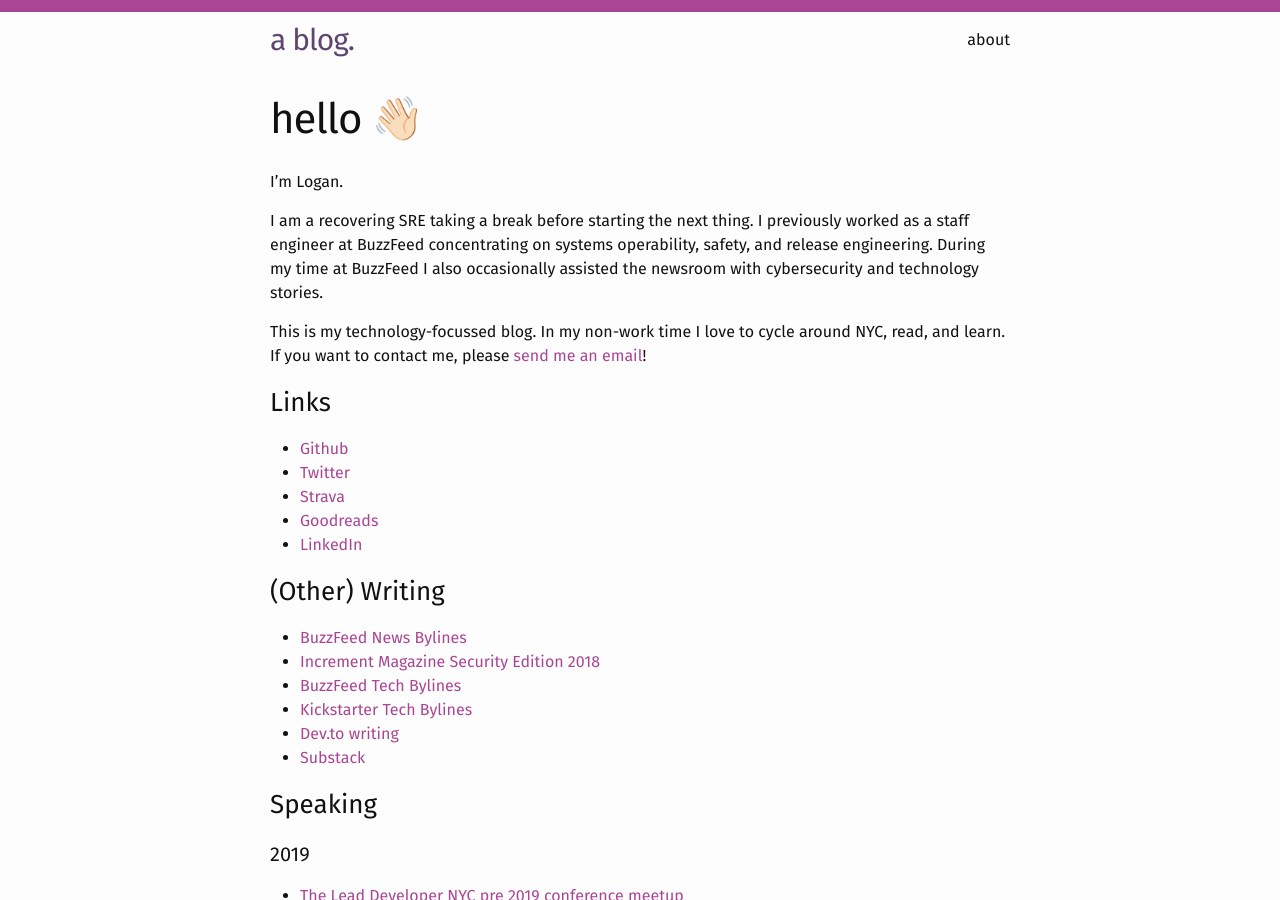
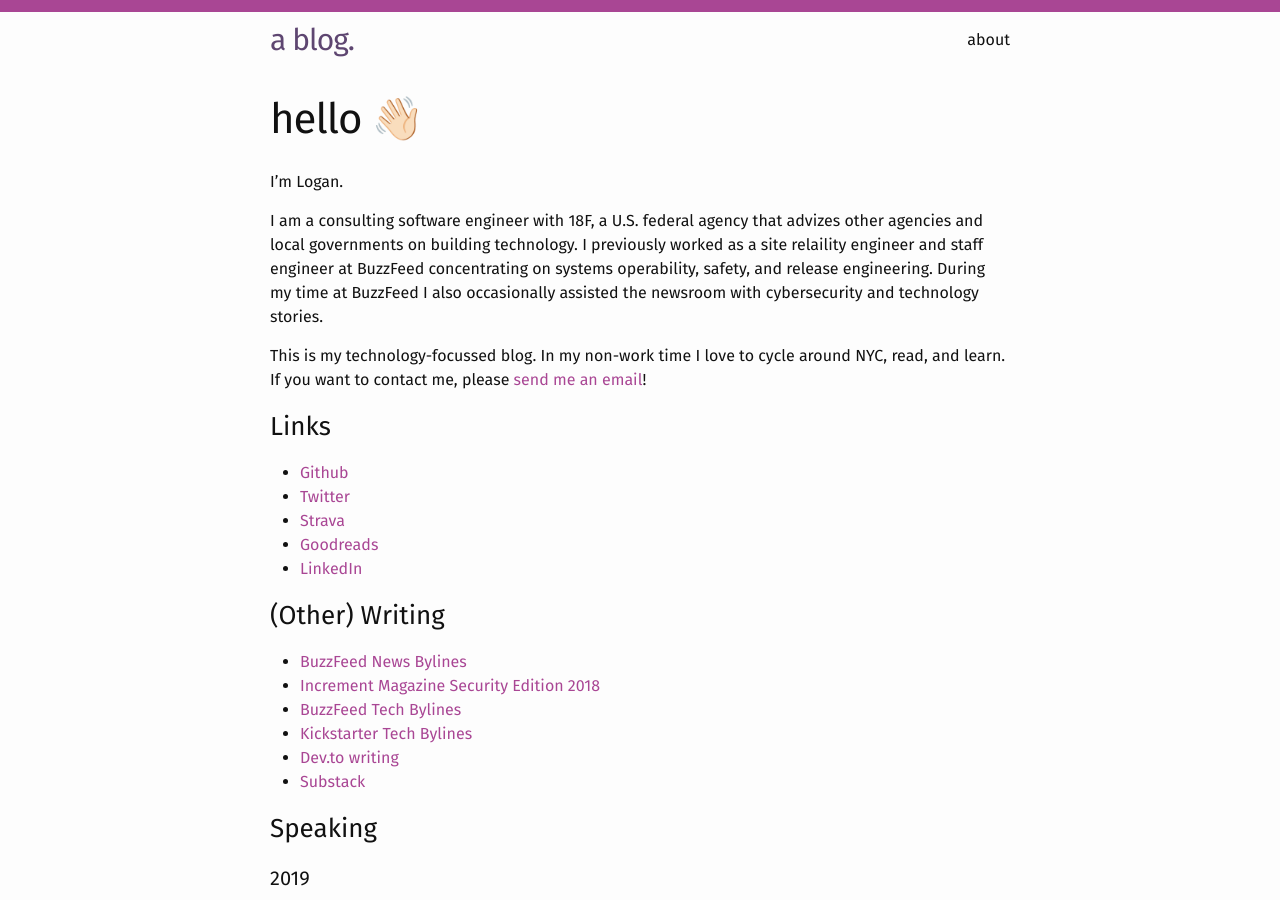
Before and after one commit to ghazaal71/loganmeetsworld, a Jekyll site: the page built from about.md, in a window 1280 px wide and 900 px high. Built offline with Jekyll 4.4.1, drawn with Linux system fonts in a browser that asks for light colours.

Commit message:
update with current role

```diff
--- a/about.md
+++ b/about.md
@@ -6,7 +6,7 @@ permalink: /about/
 
 I'm Logan.
 
-I am a recovering SRE taking a break before starting the next thing. I previously worked as a staff engineer at BuzzFeed concentrating on systems operability, safety, and release engineering. During my time at BuzzFeed I also occasionally assisted the newsroom with cybersecurity and technology stories.
+I am a consulting software engineer with 18F, a U.S. federal agency that advizes other agencies and local governments on building technology. I previously worked as a site relaility engineer and staff engineer at BuzzFeed concentrating on systems operability, safety, and release engineering. During my time at BuzzFeed I also occasionally assisted the newsroom with cybersecurity and technology stories.
 
 This is my technology-focussed blog. In my non-work time I love to cycle around NYC, read, and learn. If you want to contact me, please [send me an email](mailto:logan.mcdonald@protonmail.com)!
 
```
